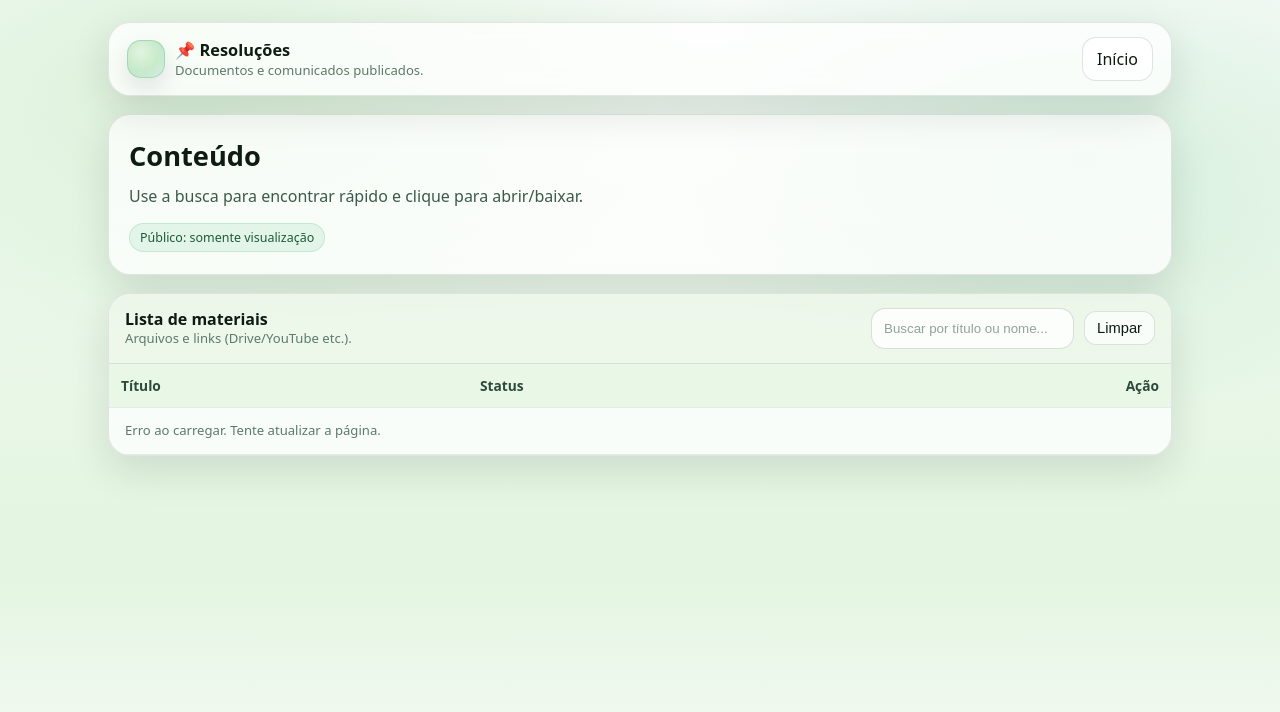
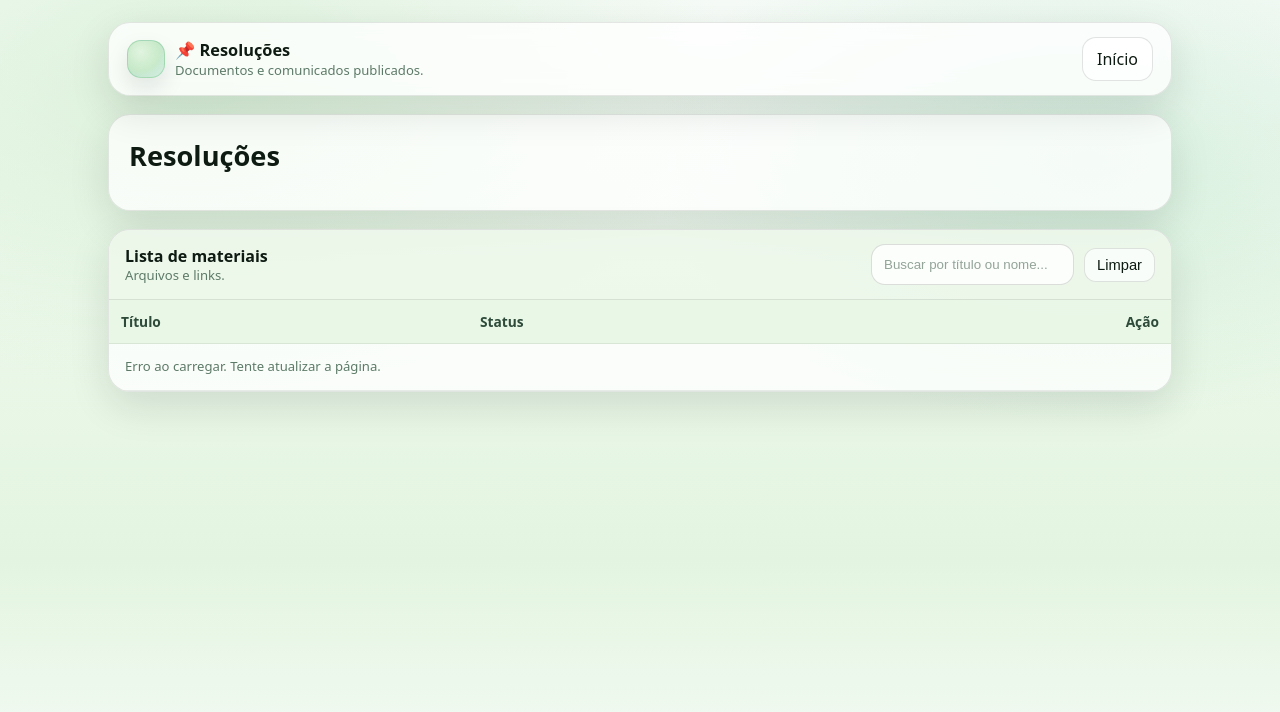
Before and after one commit to SamucaCS/atribui-o-2025-2026, a plain HTML site: page atruibuição.html in a window 1280 px wide. Drawn offline with nearby package versions, Linux system fonts and the light colour scheme; no server answers.

Commit message:
Update atruibuição.html

```diff
--- a/atruibuição.html
+++ b/atruibuição.html
@@ -25,10 +25,8 @@
         </header>
 
         <section class="hero">
-            <h2>Conteúdo</h2>
-            <p>Use a busca para encontrar rápido e clique para abrir/baixar.</p>
+            <h2>Resoluções</h2>
             <div style="margin-top:14px; display:flex; gap:10px; flex-wrap:wrap;">
-                <span class="badge info">Público: somente visualização</span>
             </div>
         </section>
 
@@ -36,7 +34,7 @@
             <div class="panel-head">
                 <div>
                     <h4>Lista de materiais</h4>
-                    <div class="help">Arquivos e links (Drive/YouTube etc.).</div>
+                    <div class="help">Arquivos e links.</div>
                 </div>
 
                 <div style="display:flex; gap:10px; align-items:center; flex-wrap:wrap;">
```
